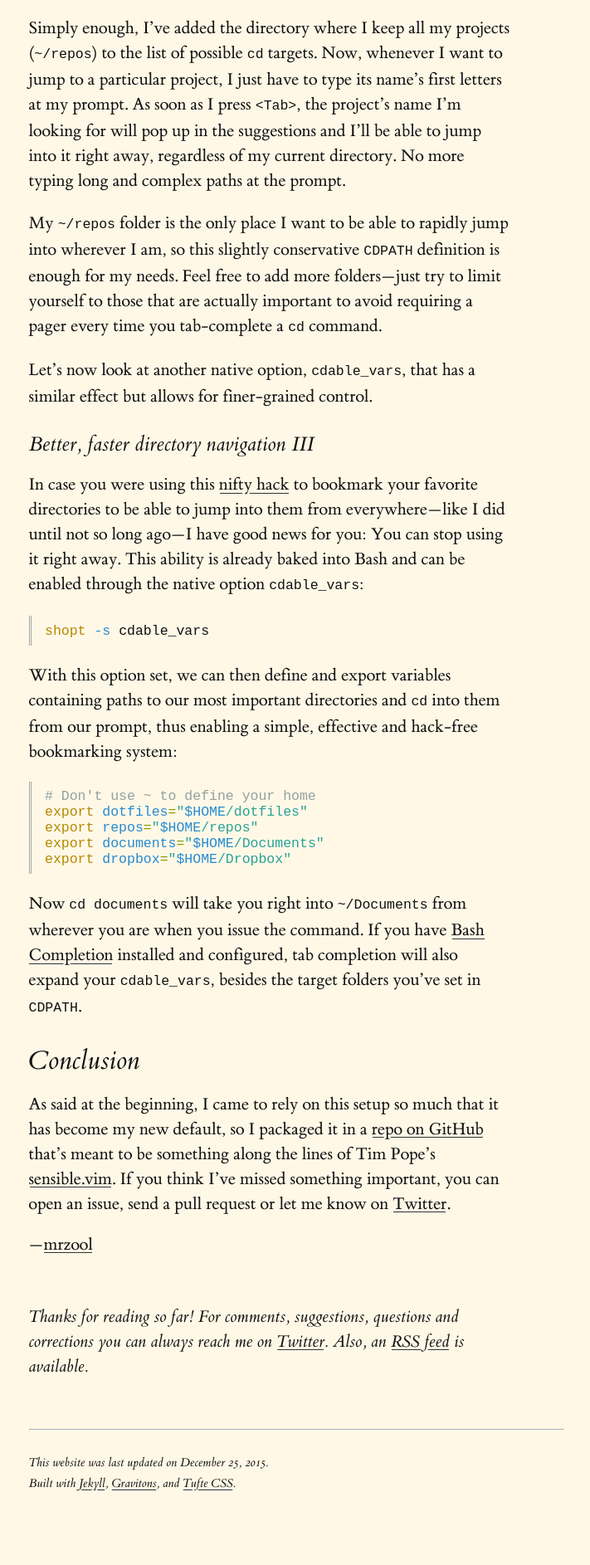
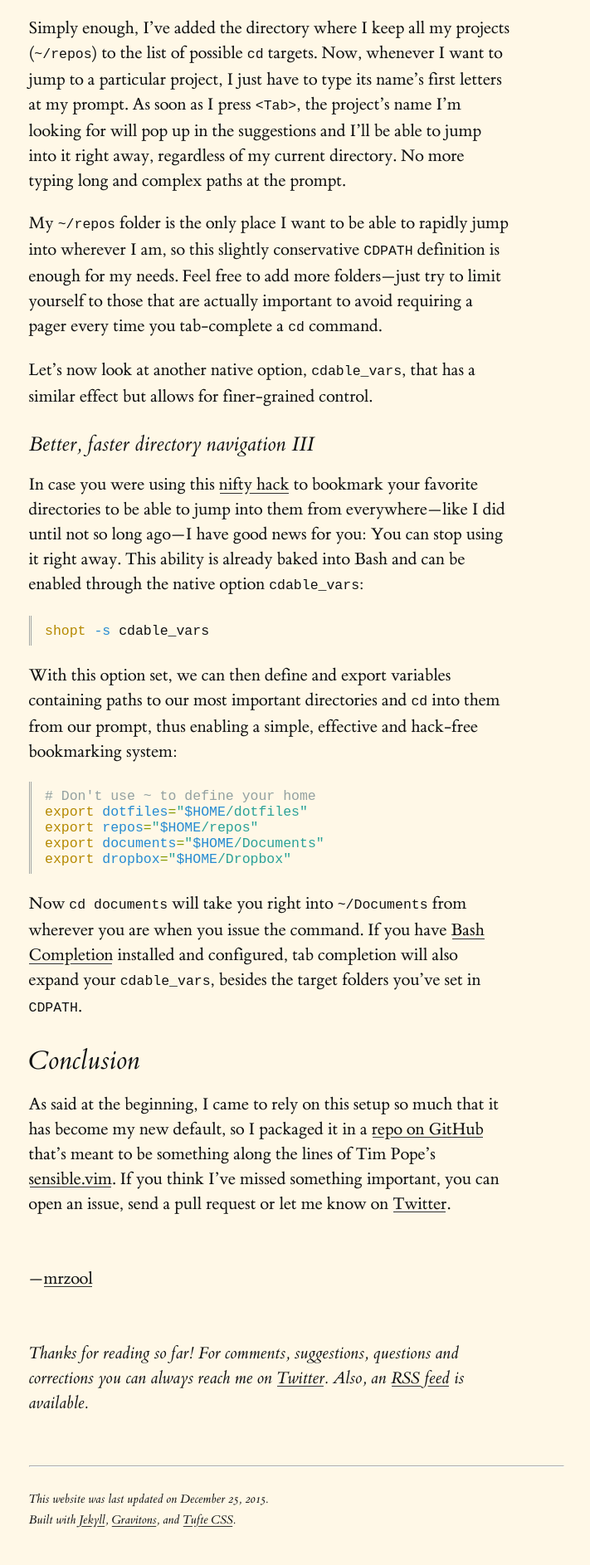
Before and after one commit to mrzool/mrzool.github.io, a Jekyll site: the page built from _posts/2015-12-10-sensible-bash.md, in a window 1280 px wide. Shown: the part 4059-5945 px from the top of the page at 83% size, without its empty margins (283-994 px from the left). Built offline with Jekyll 4.4.1, drawn with Linux system fonts in a browser that asks for light colours; before the commit the page ends 5901 px from its top, so only the background shows below that.

Commit message:
Reposition author name below post

```diff
--- a/_layouts/post.html
+++ b/_layouts/post.html
@@ -17,7 +17,8 @@
 
         {{ content }}
 
-        <span class="right-align h4">&mdash;<a href="http://mrzool.cc">mrzool</a></span>
+        <p class="mt4 align-right">&mdash;<a href="http://mrzool.cc">{{ site.author }}</a></p>
+
       </article>
 
       <p class="mt4 h4 italic">
```
